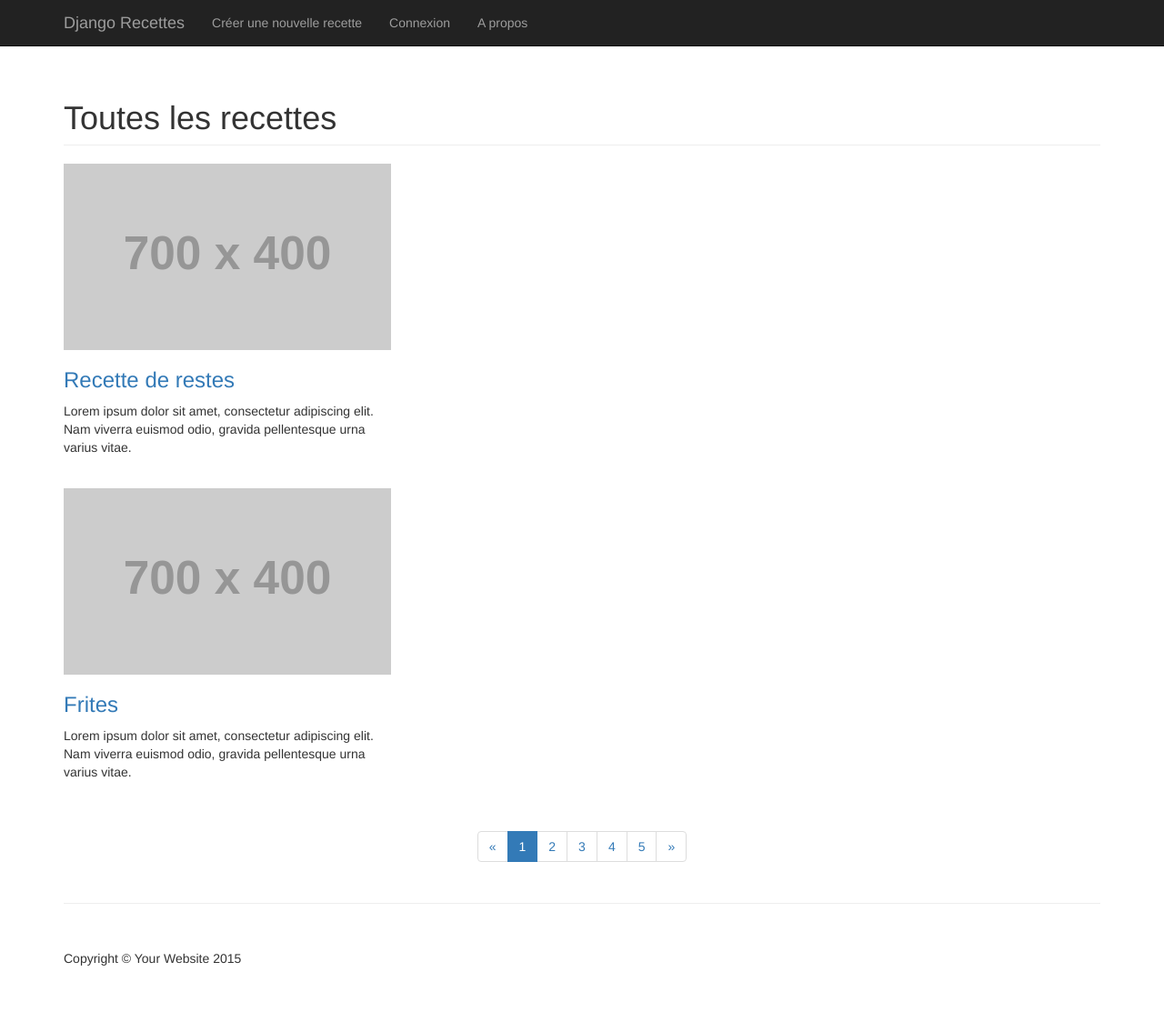
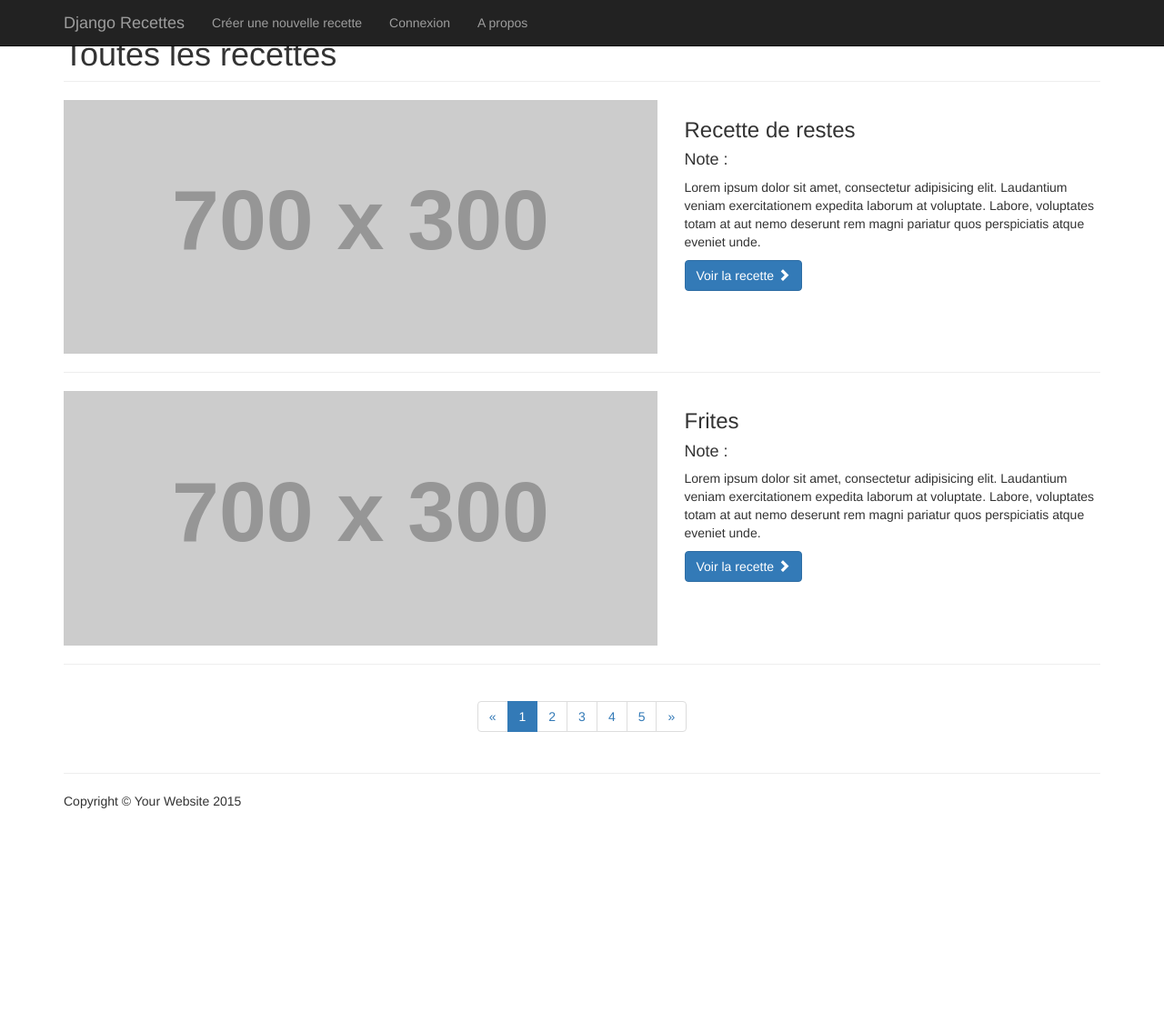
Before and after one commit to pruvosim/projet_django, a Django app: page /index/ in a window 1280 px wide. Shown: the whole page at 91% size. After the commit the page ends 889 px from the top, so only its background shows below. Run offline with Django 3.2, Linux system fonts and the light colour scheme; data comes from the database, SQL or seed files in the repository; grey boxes labelled with a size stand in for pictures from a placeholder-image service; some libraries are stand-ins or nearby versions.

Commit message:
Design modifié pour etre plus adapté a l'affichage de recettes

```diff
--- a/recette/static/recette/css/3-col-portfolio.css
+++ /dev/null
@@ -1,17 +0,0 @@
-/*!
- * Start Bootstrap - 3 Col Portfolio HTML Template (http://startbootstrap.com)
- * Code licensed under the Apache License v2.0.
- * For details, see http://www.apache.org/licenses/LICENSE-2.0.
- */
-
-body {
-    padding-top: 70px; /* Required padding for .navbar-fixed-top. Remove if using .navbar-static-top. Change if height of navigation changes. */
-}
-
-.portfolio-item {
-    margin-bottom: 25px;
-}
-
-footer {
-    margin: 50px 0;
-}
--- a/recette/templates/recette/_base.html
+++ b/recette/templates/recette/_base.html
@@ -17,7 +17,7 @@
     <link href="{% static 'recette/css/bootstrap.min.css' %}" rel="stylesheet">
 
     <!-- Custom CSS -->
-    <link href="{% static 'recette/css/3-col-portfolio.css' %}" rel="stylesheet">
+    <link href="{% static 'recette/css/1-col-portfolio.css' %}" rel="stylesheet">
 
     <!-- HTML5 Shim and Respond.js IE8 support of HTML5 elements and media queries -->
     <!-- WARNING: Respond.js doesn't work if you view the page via file:// -->
--- a/recette/templates/recette/index.html
+++ b/recette/templates/recette/index.html
@@ -16,21 +16,26 @@
     {% for r in recette %}
         <!-- <li><a href="{% url 'recette:recettes' r.id %}">{{ r.titre }}</a></li> -->
 
+        <div class="row">
+            <div class="col-md-7">
+                <a href="{% url 'recette:recettes' r.id %}">
+                    <img class="img-responsive" src="http://placehold.it/700x300" alt="">
+                </a>
+            </div>
+            <div class="col-md-5">
+                <h3>{{ r.titre }}</h3>
+                <h4>Note : </h4>
 
-        <div class="row">
-            <div class="col-md-4 portfolio-item">
-                <a href="#">
-                    <img class="img-responsive" src="http://placehold.it/700x400" alt="">
-                </a>
-
-                <h3>
-                    <a href="{% url 'recette:recettes' r.id %}">{{ r.titre }}</a>
-                </h3>
-
-                <p>Lorem ipsum dolor sit amet, consectetur adipiscing elit. Nam viverra euismod odio, gravida
-                    pellentesque urna varius vitae.</p>
+                <p>Lorem ipsum dolor sit amet, consectetur adipisicing elit. Laudantium veniam exercitationem expedita
+                    laborum at voluptate. Labore, voluptates totam at aut nemo deserunt rem magni pariatur quos
+                    perspiciatis atque eveniet unde.</p>
+                <a class="btn btn-primary" href="{% url 'recette:recettes' r.id %}">Voir la recette <span
+                        class="glyphicon glyphicon-chevron-right"></span></a>
             </div>
         </div>
+
+        <hr>
+
 
     {% endfor %}
     <!-- </ul> -->
```
Also changed, not shown: recette/static/recette/css/bootstrap.css.
